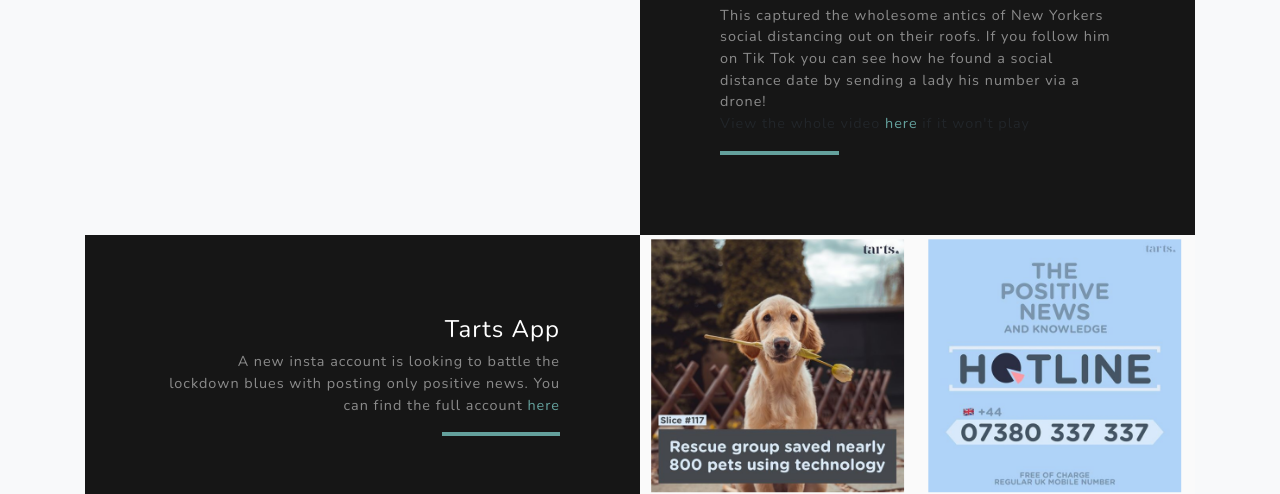
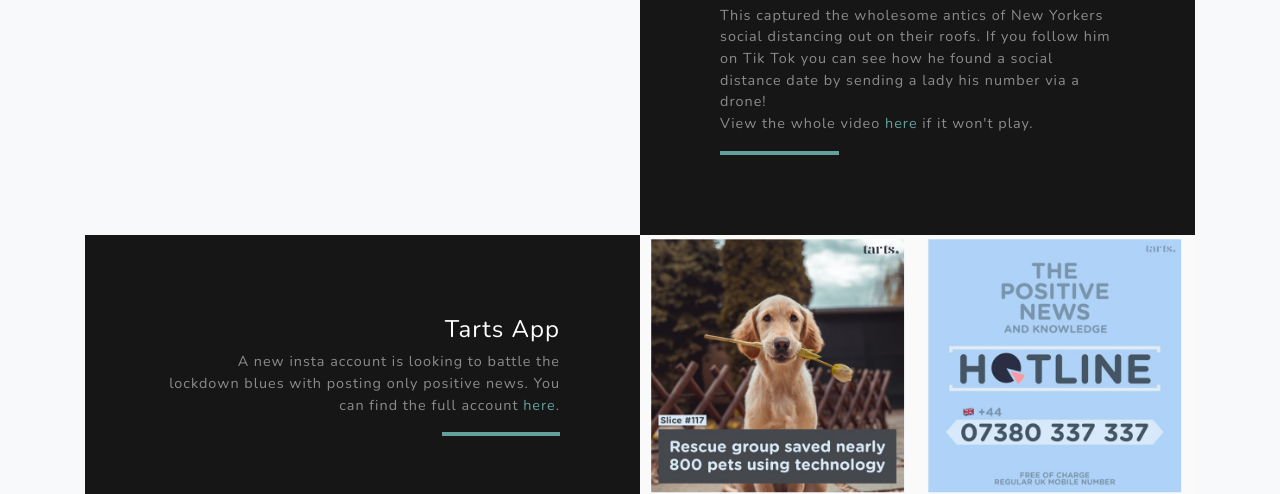
Before and after one commit to AshMeg/Good-news-digest, a website: page index.html in a window 1280 px wide. Shown: the part 2514-3008 px from the top of the page. Drawn offline with nearby package versions, Linux system fonts and the light colour scheme.

Commit message:
Updated text

```diff
--- a/index.html
+++ b/index.html
@@ -100,7 +100,8 @@
             <div class="d-flex h-100">
               <div class="project-text w-100 my-auto text-center text-lg-left">
                 <h4 class="text-white">Lockdown life</h4>
-                <p class="mb-0 text-white-50"> This captured the wholesome antics of New Yorkers social distancing out on their roofs. If you follow him on Tik Tok you can see how he found a social distance date by sending a lady his number via a drone! </p> <p> View the whole video <a href="https://twitter.com/jerm_cohen/status/1251564472575107079" target="_blank">here</a> if it won't play</p>
+                <p class="mb-0 text-white-50"> This captured the wholesome antics of New Yorkers social distancing out on their roofs. If you follow him on Tik Tok you can see how he found a social distance date by sending a lady his number via a drone! </p>
+                <p class="mb-0 text-white-50"> View the whole video <a href="https://twitter.com/jerm_cohen/status/1251564472575107079" target="_blank">here</a> if it won't play.</p>
                 <hr class="d-none d-lg-block mb-0 ml-0">
               </div>
             </div>
@@ -118,7 +119,7 @@
             <div class="d-flex h-100">
               <div class="project-text w-100 my-auto text-center text-lg-right">
                 <h4 class="text-white">Tarts App</h4>
-                <p class="mb-0 text-white-50">A new insta account is looking to battle the lockdown blues with posting only positive news. You can find the full account <a href="https://www.instagram.com/tartsapp/" target="_blank">here</a> </p>
+                <p class="mb-0 text-white-50">A new insta account is looking to battle the lockdown blues with posting only positive news. You can find the full account <a href="https://www.instagram.com/tartsapp/" target="_blank">here.</a> </p>
                 <hr class="d-none d-lg-block mb-0 mr-0">
               </div>
             </div>
```
